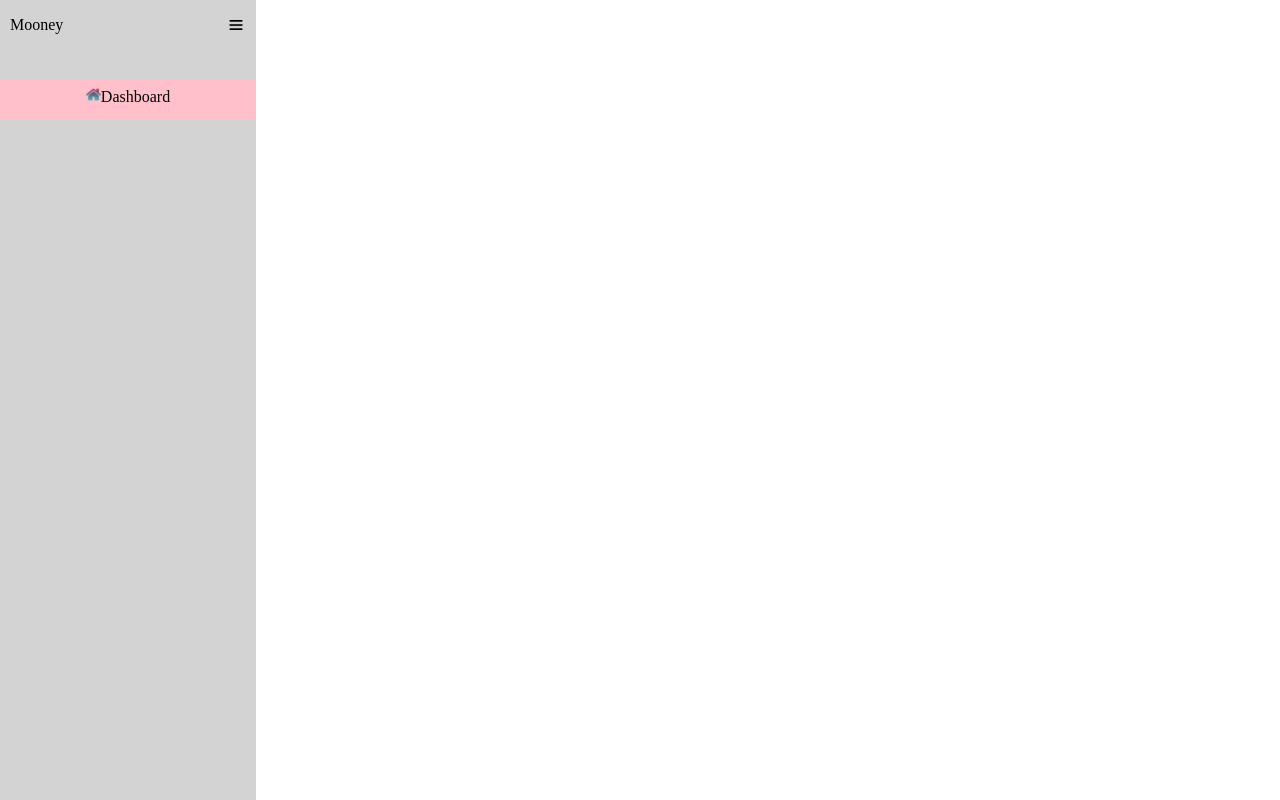
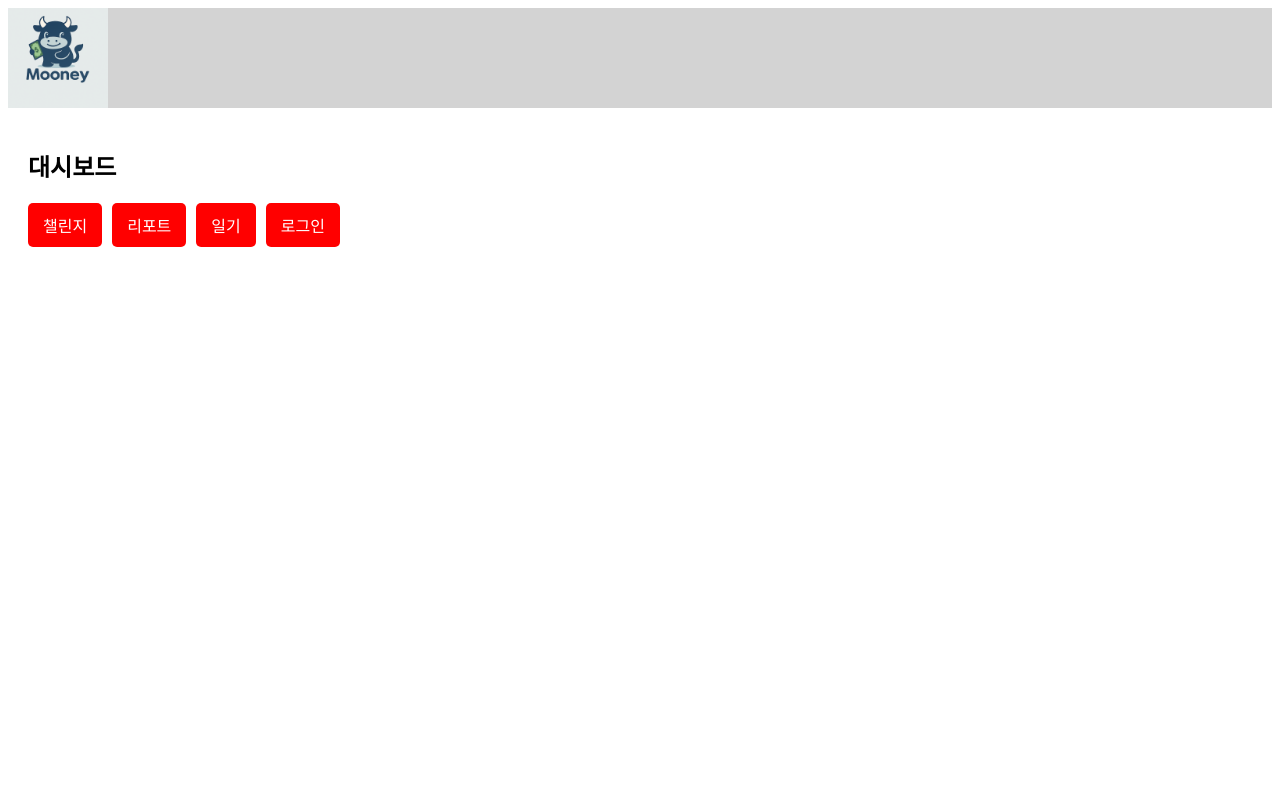
Before and after one commit to dvhafly87/MooneyFront, a React (Vite) app: page / in a window 1280 px wide. Built offline with nearby package versions, Linux system fonts and the light colour scheme.

Commit message:
feat: routing && header
routing- challenge, dashboard(home), diary, login

```diff
--- a/src/App.jsx
+++ b/src/App.jsx
@@ -1,29 +1,25 @@
-import './App.css'
-import MNU from './img/Menu_Icon.png'
-import HMK from './img/HomeIcon.png'
+import { BrowserRouter, Routes, Route, Navigate } from 'react-router-dom';
+import { routeConfigs, ROUTES } from './routers/AppRouter';
+
 function App() {
+  return (
+    <div className="App">
+      <BrowserRouter>
+        <Routes>
+          {/* 설정 파일에서 라우트 동적 생성 */}
+          {routeConfigs.map(({ path, element: Component }) => (
+            <Route key={path} path={path} element={<Component />} />
+          ))}
 
-	return (
-		<>
-			<div className="Main-Container">
-				<div className="Side-Container">
-					<div className="Side-1-Container">
-						<p className="Proj-Title">Mooney</p>
-						<img className="MenuIcon" src={MNU} alt="menu_icon"/>
-					</div>
-					<div className="Side-2-Container">
-						<div className="Dashboard-Container">
-							<img src={HMK} alt="HomeIcon"/>
-							<span>Dashboard</span>
-						</div>
-					</div>
-				</div>
-				<div className="Content-Container">
+          {/* 기본 경로 리다이렉트, 로그인 된 경우 바로 대시보드, 로그인 안된 경우 로그인 창으로 */}
+          <Route path={ROUTES.ROOT} element={<Navigate to={ROUTES.ROOT} replace />} />
 
-				</div>
-			</div>
-		</>
-	)
+          {/* 404 페이지 */}
+          <Route path="*" element={<div>페이지를 찾을 수 없음</div>} />
+        </Routes>
+      </BrowserRouter>
+    </div>
+  );
 }
 
-export default App
+export default App;
--- /dev/null
+++ b/src/components/Header.jsx
@@ -0,0 +1,13 @@
+import { Link } from 'react-router-dom';
+
+function Header() {
+  return (
+    <div style={{ width: 'window.width', height: '100px', backgroundColor: 'lightgray' }}>
+      <Link to="/">
+        <img src="src/img/logo.png" width="100px" />
+      </Link>
+    </div>
+  );
+}
+
+export default Header;
--- /dev/null
+++ b/src/pages/Challenge.jsx
@@ -0,0 +1,18 @@
+import { Link } from 'react-router-dom';
+import Header from '../components/Header.jsx';
+
+function Challenge() {
+  return (
+    <div>
+      <Header />
+      <div style={{ padding: '20px' }}>
+        <h2>챌린지 페이지</h2>
+        <Link to="/" style={{ color: 'blue' }}>
+          대시보드로
+        </Link>
+      </div>
+    </div>
+  );
+}
+
+export default Challenge;
--- /dev/null
+++ b/src/pages/DashBoard.jsx
@@ -0,0 +1,39 @@
+import { Link } from 'react-router-dom';
+import Header from '../components/Header.jsx';
+
+function Dashboard() {
+  const pages = [
+    { name: '챌린지', path: '/challenge' },
+    { name: '리포트', path: '/reports' },
+    { name: '일기', path: '/diary' },
+    { name: '로그인', path: '/login' },
+  ];
+
+  return (
+    <div>
+      <Header />
+      <div style={{ padding: '20px' }}>
+        <h2>대시보드</h2>
+        <div style={{ display: 'flex', flexWrap: 'wrap', gap: '10px', marginTop: '20px' }}>
+          {pages.map((page) => (
+            <Link
+              key={page.path}
+              to={page.path}
+              style={{
+                padding: '10px 15px',
+                backgroundColor: 'red',
+                color: 'white',
+                textDecoration: 'none',
+                borderRadius: '5px',
+              }}
+            >
+              {page.name}
+            </Link>
+          ))}
+        </div>
+      </div>
+    </div>
+  );
+}
+
+export default Dashboard;
--- /dev/null
+++ b/src/pages/Diary.jsx
@@ -0,0 +1,25 @@
+import { Link, useNavigate } from 'react-router-dom';
+import Header from '../components/Header.jsx';
+
+function Diary() {
+  const navigate = useNavigate();
+
+  const handleGoBack = () => {
+    navigate(-1);
+  };
+
+  return (
+    <div>
+      <Header />
+      <div style={{ padding: '20px' }}>
+        <h2>일기 페이지</h2>
+        <Link to="/" style={{ color: 'blue' }}>
+          대시보드로
+        </Link>
+        <button onClick={handleGoBack}>뒤로가기</button>
+      </div>
+    </div>
+  );
+}
+
+export default Diary;
--- /dev/null
+++ b/src/pages/Login.jsx
@@ -0,0 +1,18 @@
+import Header from '../components/Header.jsx';
+
+function Login() {
+  return (
+    <div>
+      <Header />
+      <div style={{ padding: '20px', textAlign: 'center' }}>
+        <h2>로그인 페이지</h2>
+        <br />
+        <label htmlFor="loginID">ID</label> <input type="text" id="loginID" />
+        <br />
+        <label htmlFor="loginPW">PW</label> <input type="text" id="loginPW" />
+      </div>
+    </div>
+  );
+}
+
+export default Login;
--- /dev/null
+++ b/src/routers/AppRouter.js
@@ -0,0 +1,33 @@
+// src/routers/AppRouter.js
+import Login from '../pages/Login';
+import Dashboard from '../pages/DashBoard';
+import Challenge from '../pages/Challenge';
+import Diary from '../pages/Diary';
+
+// 라우트 경로 상수
+export const ROUTES = {
+  LOGIN: '/login',
+  CHALLENGE: '/challenge',
+  DIARY: '/diary',
+  ROOT: '/',
+};
+
+// 라우트 설정 배열
+export const routeConfigs = [
+  {
+    path: '/login',
+    element: Login,
+  },
+  {
+    path: '/',
+    element: Dashboard,
+  },
+  {
+    path: '/challenge',
+    element: Challenge,
+  },
+  {
+    path: '/diary',
+    element: Diary,
+  },
+];
```
